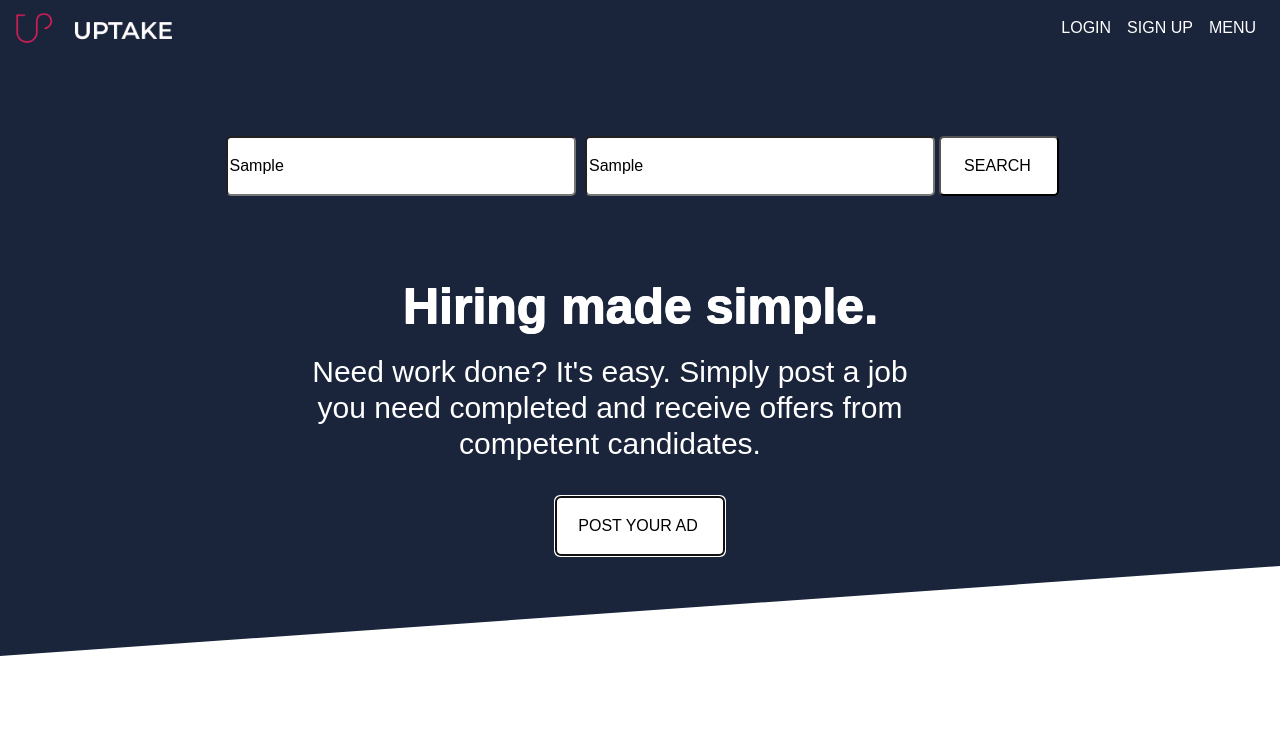
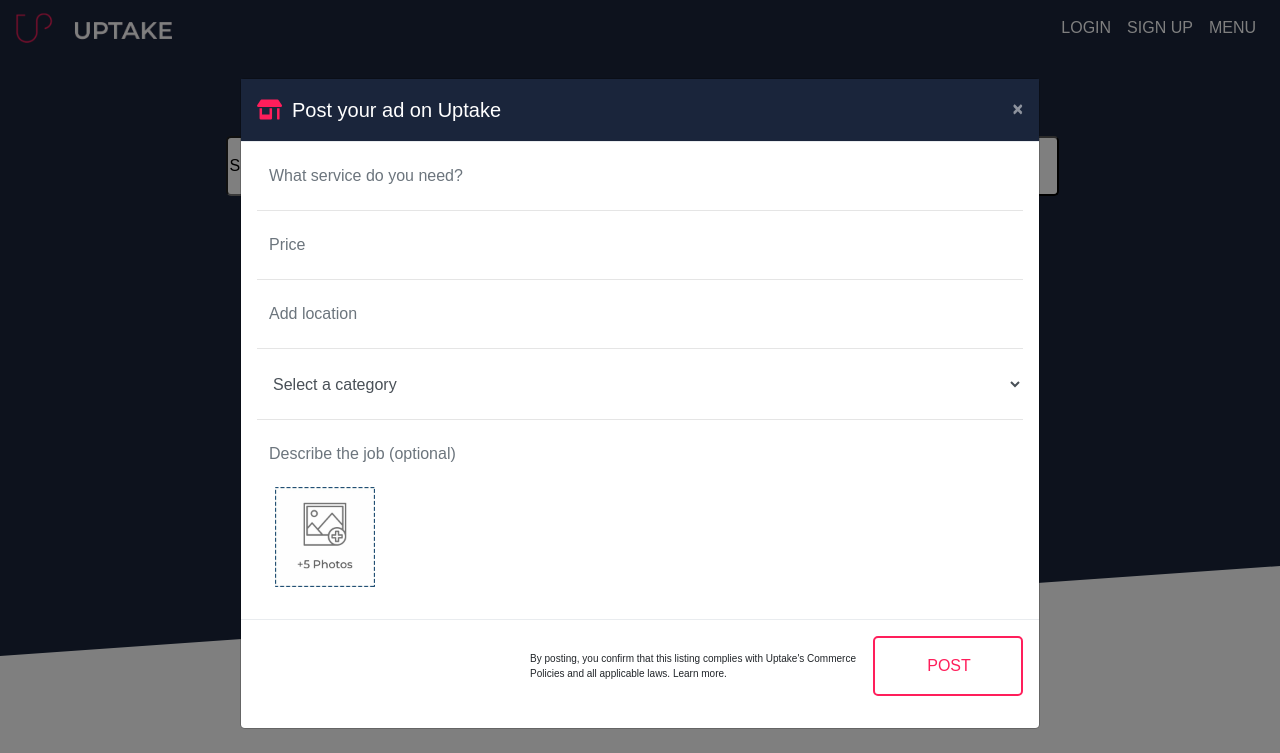
Before and after one commit to stevenarroyave/UPTAKE-OG, a plain HTML site: page index.html in a window 1280 px wide. Both pictures are taken after typing "Sample", "Sample" into the empty fields and a click on the button "POST YOUR AD". Shown: the top 753 px of the page. Drawn offline with nearby package versions, Linux system fonts and the light colour scheme.

Commit message:
update index

```diff
--- a/index.html
+++ b/index.html
@@ -32,11 +32,11 @@
     <div name="xcontainer" class="xcontainer">    <!-- container for the home page  --->
       <input type="text" placeholder="Job title, keywords...">
       <input type="text" placeholder="Location">
-      <button href="./home.html">SEARCH</button>
+      <a href="./home.html"><button>SEARCH</button></a> <!---search buttons  --->
       <!-- <button>Search</button> -->
       <h1>Hiring made simple. </h1>
       <h2>Need work done? It's easy. Simply post a job <br> you need completed and receive offers from <br> competent candidates.</h2><br>
-      <button type="1">POST YOUR AD</button>
+      <button type="1" data-toggle="modal" data-target="#exampleModal">POST YOUR AD</button>
     </div>
     <section class="postAdArea">
         <div class="row">
@@ -195,7 +195,62 @@
     </div>
   </div>
 </footer>
-
+<!--- new post modal -->
+<div class="modal fade bd-example-modal-lg" id="exampleModal" tabindex="-1" role="dialog" aria-labelledby="exampleModalLabel" aria-hidden="true"> <!--- new large modal for new post  --->
+  <div class="modal-dialog modal-lg" role="document">
+    <div class="modal-content">
+      <div class="modal-header">
+        <i class="fas fa-store-alt" id="headerFas"></i> <!--- giving id to header logo to restyle it --->
+        <h5 class="modal-title" id="exampleModalLabel">Post your ad on Uptake</h5> <!--- header text --->
+        <button type="button" class="close" data-dismiss="modal" aria-label="Close">  <!--- close button --->
+          <span aria-hidden="false">&times;</span>
+        </button>
+      </div>
+      <div class="modal-body">
+        <div class="form-group">  <!--- body form --->
+          <input id="modalinput" class="form-control" type="text" placeholder="What service do you need?">
+        </div>
+        <hr>
+        <div class="form-group">
+          <input  id="modalinput" class="form-control" type="text" placeholder="Price">
+        </div><hr>
+        <div class="form-group">
+          <input  id="modalinput" class="form-control" type="text" placeholder="Add location">
+        </div><hr>
+        <div class="form-group">
+          <div class="form-group">
+            <select class="form-control" id="modalinput">
+              <option hidden="">Select a category</option>
+              <option>Administration</option>
+              <option>Charity &amp; Voluntary</option>
+              <option>Construction</option>
+              <option>Education</option>
+              <option>Finance</option>
+              <option>Health</option>
+              <option>IT &amp; Telecoms</option>
+              <option>Media, Digital &amp; Creative</option>
+              <option>Retail</option>
+              <option>Security &amp; Safety</option>
+              <option>Training</option>
+              <option>Other</option>
+            </select>
+          </div>
+        </div><hr>
+        <div class="form-group">
+          <input id="modalinput" class="form-control" type="text" placeholder="Describe the job (optional)">
+          <div class="form-group">
+            <img id="addphotos" src="./img/addimages.jpg" alt="Card image cap">
+          </div>
+        </div>
+      </div>
+      <div class="modal-footer">  <!--- modal footer --->
+        <p>By posting, you confirm that this listing complies with Uptake's Commerce<br>Policies and all applicable laws. Learn more.<p>
+        <button id="loadmore" type="button" class="btn btn-primary">POST</button>
+      </div>
+    </div>
+  </div>
+</div>
+<!--- new post modal end --->
 
   <script src="https://code.jquery.com/jquery-3.4.1.min.js" integrity="sha256-CSXorXvZcTkaix6Yvo6HppcZGetbYMGWSFlBw8HfCJo=" crossorigin="anonymous"></script>
   <script src="js/bootstrap.bundle.min.js"></script>  <!-- bootstrap compiled and minified CSS   -->
```
